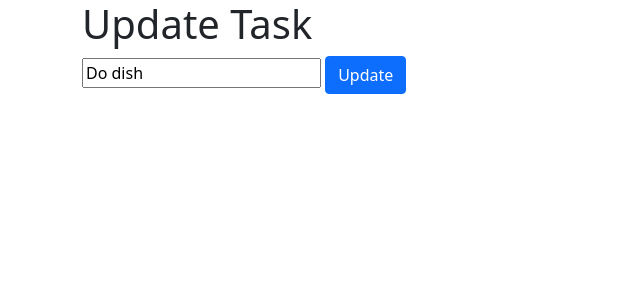
After one commit to mahonyodhran/flaskTodo, a Flask app: page /update/1 in a window 1280 px wide. The commit adds this page. Shown: the top 300 px of the page, without its empty margins (0-640 px from the left). Run offline with Flask 2, Linux system fonts and the light colour scheme; data comes from the database, SQL or seed files in the repository; both versions use the stored data as it was after the commit.

Commit message:
update working

```diff
--- a/app.py
+++ b/app.py
@@ -41,6 +41,20 @@ def delete(id):
     except:
         return 'There was a problem deleting that task'
 
+@app.route('/update/<int:id>', methods=['GET', 'POST'])
+def update(id):
+    task = Todo.query.get_or_404(id)
+
+    if request.method == 'POST':
+        task.content = request.form['content']
+
+        try:
+            db.session.commit()
+            return redirect('/')
+        except:
+            return 'There was a problem updating that task'
+    else:
+        return render_template('update.html', task=task)
 
 if __name__ == "__main__":
     app.run(debug=True)
--- a/templates/index.html
+++ b/templates/index.html
@@ -22,7 +22,7 @@
                 <td>
                     <a href="/delete/{{task.id}}">Delete</a>
                     <br>
-                    <a href="">Update</a>
+                    <a href="/update/{{task.id}}">Update</a>
                 </td>
             </tr>
             {% endfor %}
--- /dev/null
+++ b/templates/update.html
@@ -0,0 +1,13 @@
+{% extends 'base.html' %} {% block head %}
+<title>Task Master</title>
+{% endblock head %} {% block body %}
+<div class="container">
+  <h1>Update Task</h1>
+  <form action="/update/{{task.id}}" method="POST">
+    <div class="mb-3">
+      <input type="text" name="content" id="content" value="{{task.content}}" />
+      <button type="submit" class="btn btn-primary">Update</button>
+    </div>
+  </form>
+</div>
+{% endblock body %}
```
Also changed, not shown: test.db.
